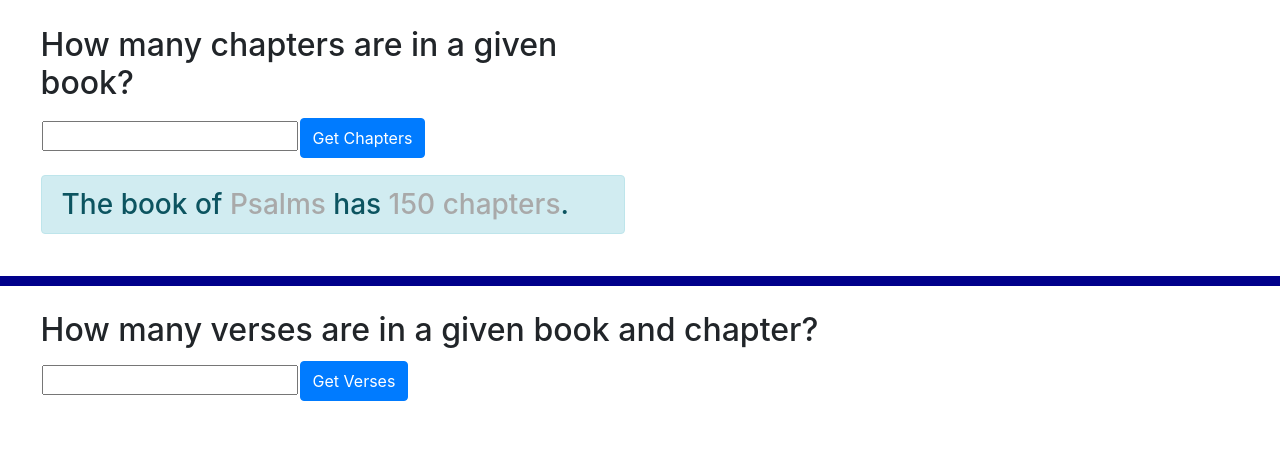
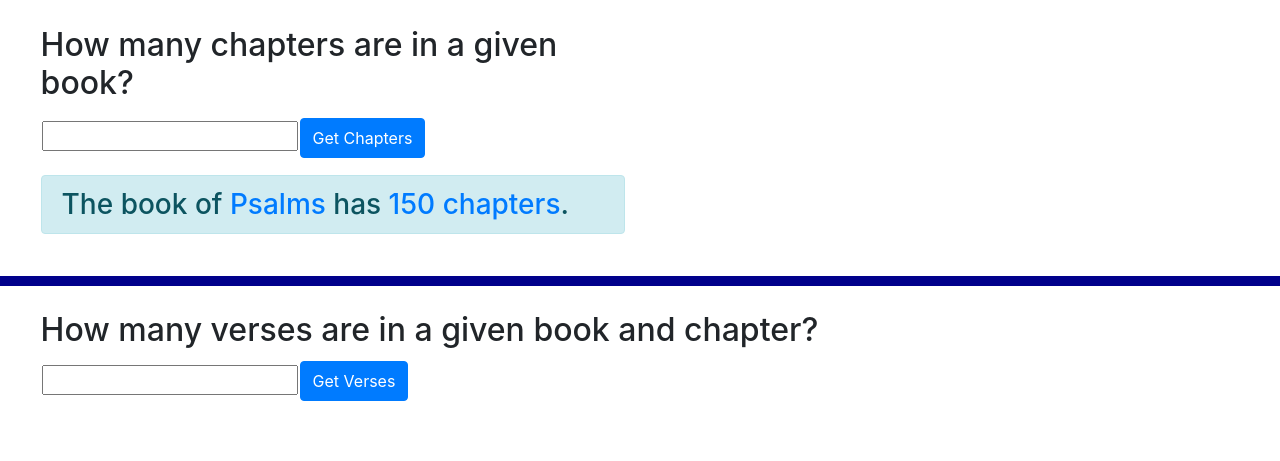
Before and after one commit to alfloyd71/BibleVerseCounter, a Django app: template chaptersverses/templates/chaptersverses/kjvchaptersverses.html in a window 1280 px wide. Shown: the part 56-517 px from the top of the page. Run offline with Django 3.2, Linux system fonts and the light colour scheme; the template is opened without the code that fills it, so the values that code supplies are empty, except form fields; tables that the repository leaves empty hold one stand-in row (values such as "Sample post"); form fields are guessed from the names that the template uses; some libraries are stand-ins or nearby versions.

Commit message:
changed the highlighted text color to match Bootstrap's btn primary blue color

```diff
--- a/chaptersverses/templates/chaptersverses/kjvchaptersverses.html
+++ b/chaptersverses/templates/chaptersverses/kjvchaptersverses.html
@@ -98,7 +98,7 @@
         color: white;
     }
     .whitetext{
-        color: darkgray;
+        color: rgb(0,123, 255);
     }
 
     hr {
```
